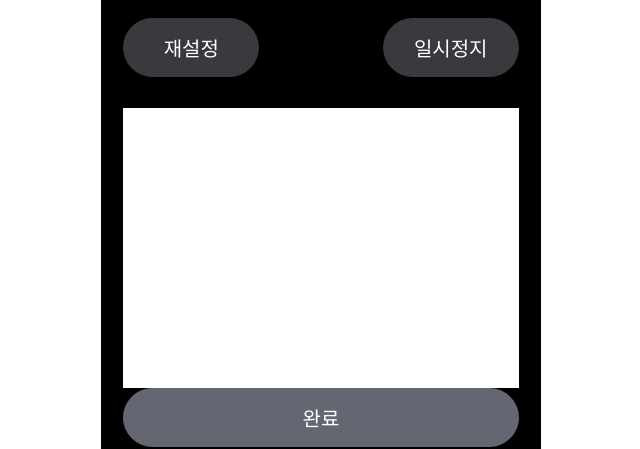
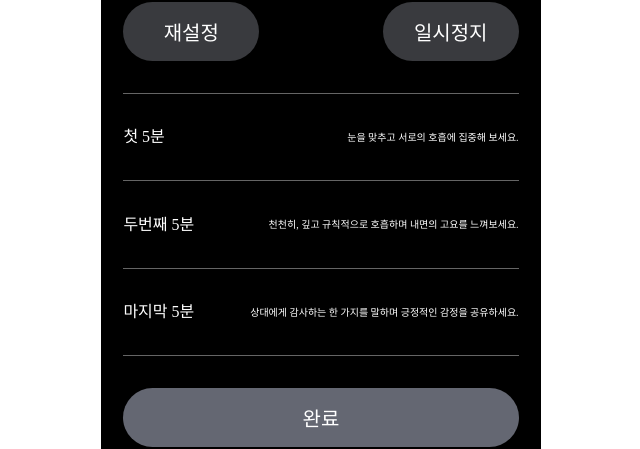
Before and after one commit to umc-7th-hack-team-n/n-front, a React (Vite) app: page /alarm in a window 1280 px wide. Shown: the part 341-790 px from the top of the page, without its empty margins (319-959 px from the left). Built offline with nearby package versions, Linux system fonts and the light colour scheme.

Commit message:
feat: 알람 페이지 UI 완성 알람 페이지 UI 완성

```diff
--- a/src/pages/alarm/ui/AlarmPage.tsx
+++ b/src/pages/alarm/ui/AlarmPage.tsx
@@ -39,9 +39,20 @@ const AlarmPage = () => {
                 <TimerBtn>재설정</TimerBtn>
                 <TimerBtn>일시정지</TimerBtn>
             </BtnBox>
-            <DescriptDiv>
-
-            </DescriptDiv>
+            <DescriptBox>
+                <DescriptDiv>
+                    <DescriptTimeDiv>첫 5분</DescriptTimeDiv>
+                    <DescriptionDiv>눈을 맞추고 서로의 호흡에 집중해 보세요.</DescriptionDiv>
+                </DescriptDiv>
+                <DescriptDiv>
+                    <DescriptTimeDiv>두번째 5분</DescriptTimeDiv>
+                    <DescriptionDiv>천천히, 깊고 규칙적으로 호흡하며 내면의 고요를 느껴보세요.</DescriptionDiv>
+                </DescriptDiv>
+                <DescriptDiv>
+                    <DescriptTimeDiv>마지막 5분</DescriptTimeDiv>
+                    <DescriptionDiv>상대에게 감사하는 한 가지를 말하며 긍정적인 감정을 공유하세요.</DescriptionDiv>
+                </DescriptDiv>
+            </DescriptBox>
             <Button onClick={()=>navigate(-1)}>완료</Button>
         </Container>
         </>
@@ -79,15 +90,6 @@ const Time = styled.div`
     align-items: center;
 `
 
-const CircleTimer = styled.div`
-    background-color: white;
-    // width: 50%;
-    min-height: 270px;
-    height: 88.601%;
-    aspect-ratio: 1 / 1;
-    border-radius: 50%;
-`
-
 const BtnBox = styled.div`
     display: flex;
     justify-content: space-between;
@@ -107,10 +109,47 @@ const TimerBtn = styled.button`
     border-radius: 30px;
 `
 
-const DescriptDiv = styled.div`
+const DescriptBox = styled.div`
     width: 100%;
     height: 57.8%;
-    background-color: white;
+    // background-color: green;
+    margin-bottom: 8%;
+    display: flex;
+    flex-direction: column;
+`
+
+const DescriptDiv = styled.div`
+    flex: 1;
+    display: flex;
+    align-items: center;
+    justify-content: space-between;
+    border-top: 0.75px solid #656565;
+    &:last-child {
+        border-bottom: 0.75px solid #656565;
+    }
+`
+
+const DescriptTimeDiv = styled.div`
+    color: #FFF;
+    // text-align: center;
+    font-family: Pretendard;
+    // font-size: 15px;
+    font-size: 1em;
+    font-style: normal;
+    font-weight: 400;
+    line-height: 22px;
+    min-width: 23%;
+    // background-color: pink;
+`
+const DescriptionDiv = styled.div`
+    color: #FFF;
+    text-align: right;
+    font-family: Pretendard;
+    font-size: 10px;
+    font-style: normal;
+    font-weight: 400;
+    line-height: 15px; /* 150% */
+    word-break: keep-all;
 `
 
 const Button = styled.button`
```
